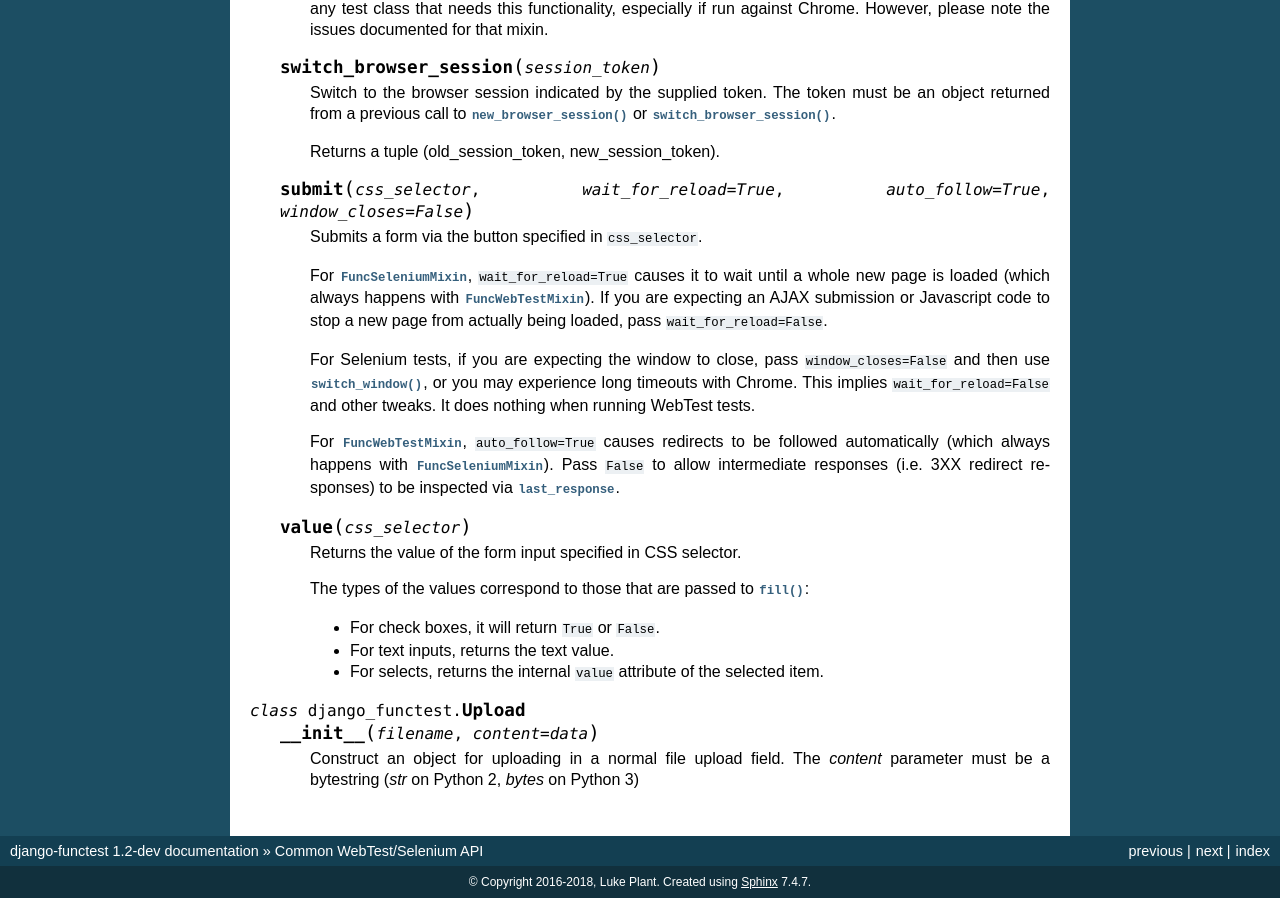
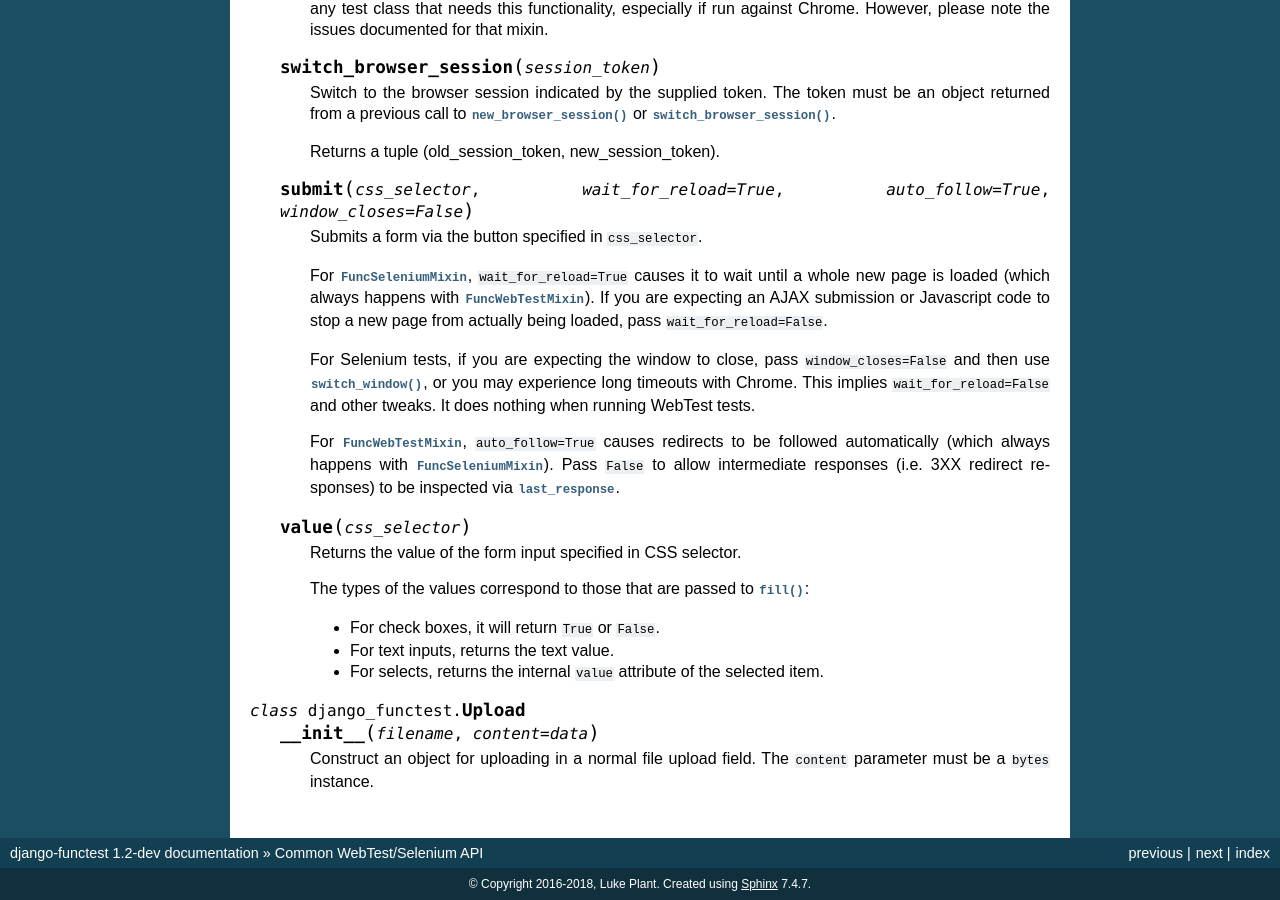
Before and after one commit to django-functest/django-functest, a Sphinx documentation site: the page built from docs/common.rst, in a window 1280 px wide and 900 px high, scrolled down 2396 px. Built offline with Sphinx 7.4.7, drawn with Linux system fonts in a browser that asks for light colours.

Commit message:
More Python 2.7 cleanup

```diff
--- a/docs/common.rst
+++ b/docs/common.rst
@@ -202,4 +202,4 @@ followed the same pattern.
    .. method:: __init__(filename, content=data)
 
       Construct an object for uploading in a normal file upload field. The
-      `content` parameter must be a bytestring (`str` on Python 2, `bytes` on Python 3)
+      ``content`` parameter must be a ``bytes`` instance.
```
Also changed, not shown: 1 other file.
